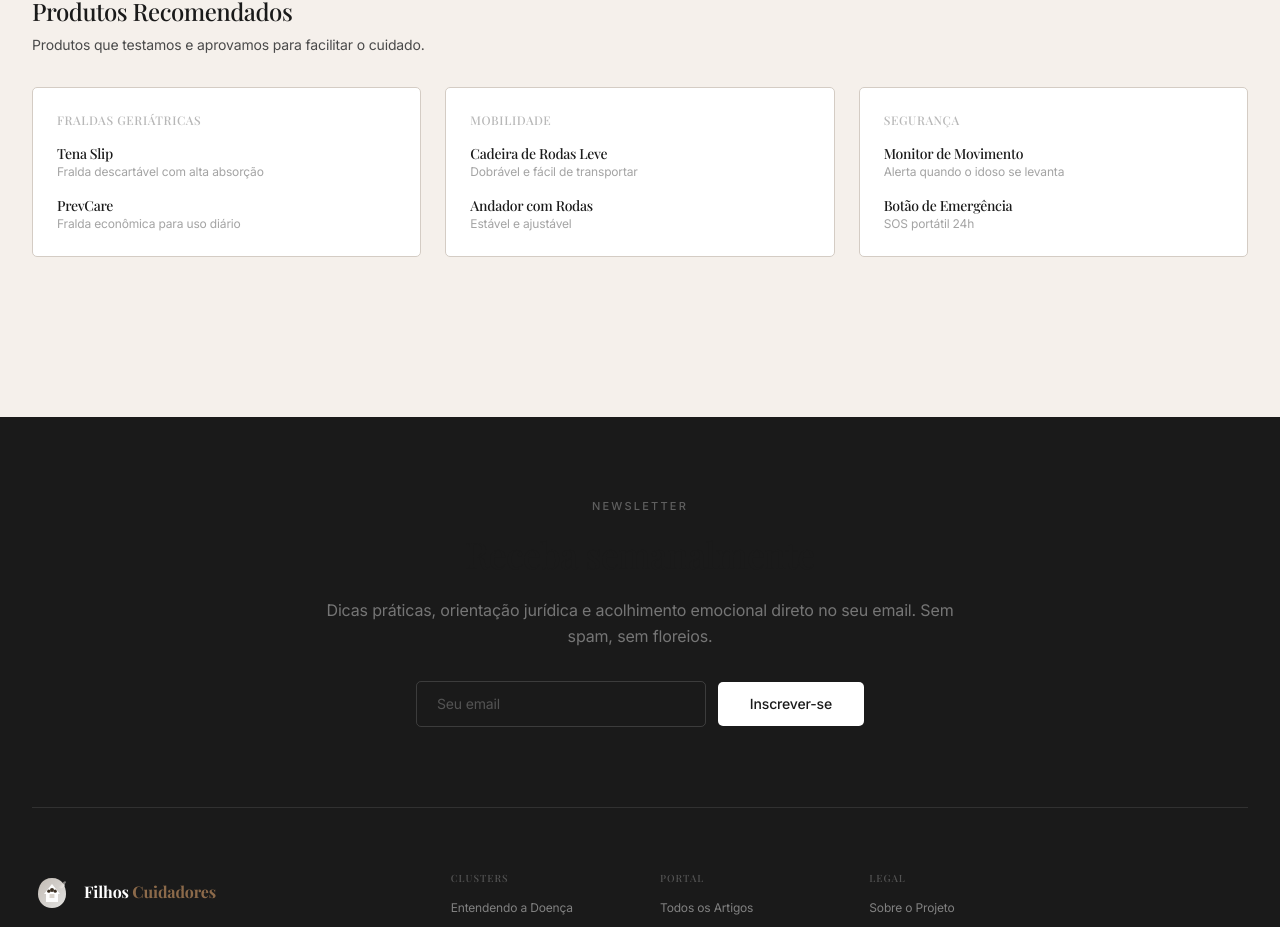
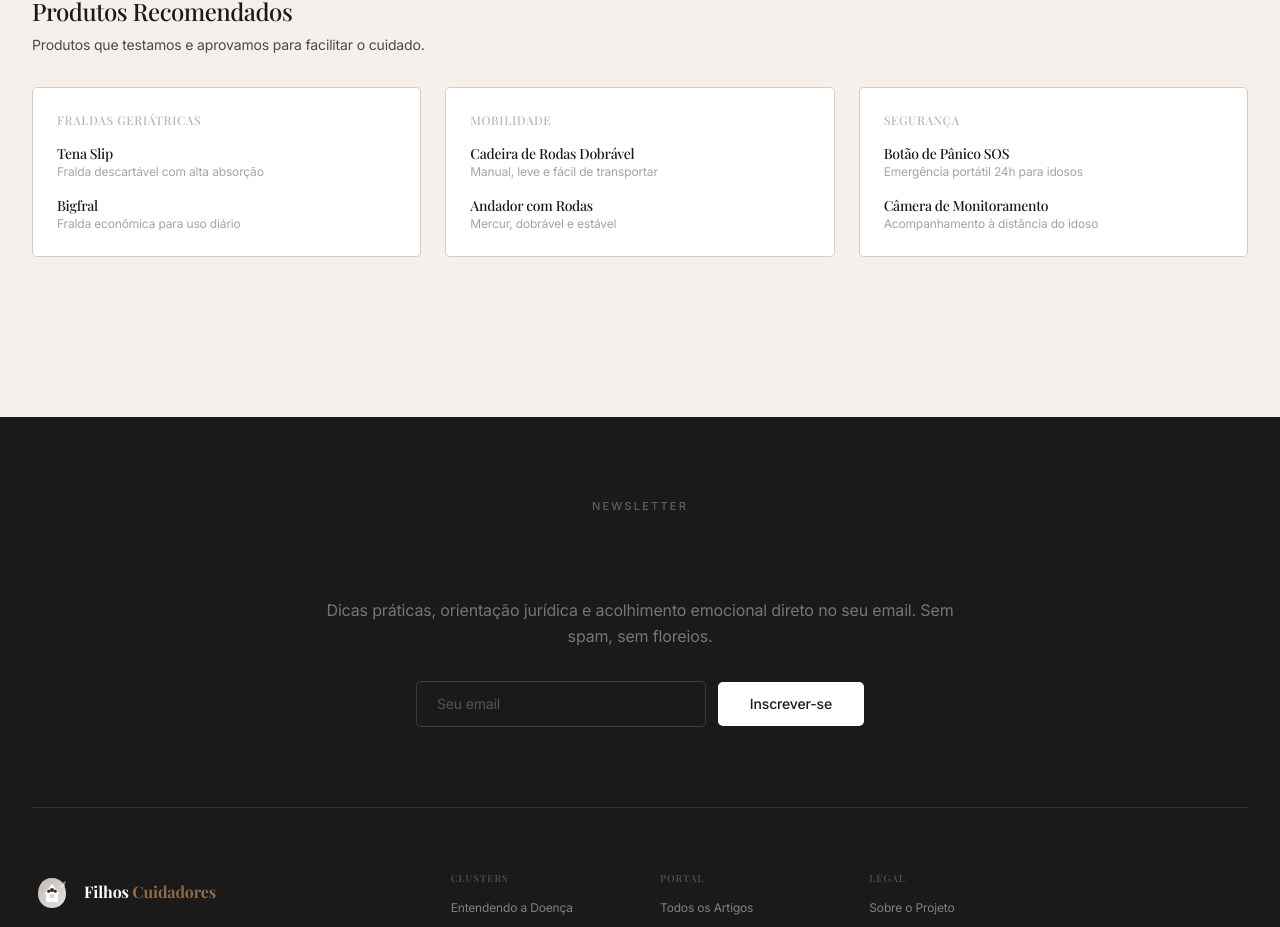
Before and after one commit to FranciscoDGA/filhocuidador, a Next.js app: page /produtos in a window 1280 px wide. Shown: the part 1813-2740 px from the top of the page. Built offline with nearby package versions, Linux system fonts and the light colour scheme; no server answers.

Commit message:
feat: add Mercado Livre affiliate links to /produtos

```diff
--- a/app/produtos/page.tsx
+++ b/app/produtos/page.tsx
@@ -60,22 +60,22 @@ const affiliates = [
   {
     category: "Fraldas Geriátricas",
     items: [
-      { name: "Tena Slip", description: "Fralda descartável com alta absorção", link: "#" },
-      { name: "PrevCare", description: "Fralda econômica para uso diário", link: "#" },
+      { name: "Tena Slip", description: "Fralda descartável com alta absorção", link: "https://meli.la/2rBa7S5" },
+      { name: "Bigfral", description: "Fralda econômica para uso diário", link: "https://meli.la/1rfC7h6" },
     ],
   },
   {
     category: "Mobilidade",
     items: [
-      { name: "Cadeira de Rodas Leve", description: "Dobrável e fácil de transportar", link: "#" },
-      { name: "Andador com Rodas", description: "Estável e ajustável", link: "#" },
+      { name: "Cadeira de Rodas Dobrável", description: "Manual, leve e fácil de transportar", link: "https://meli.la/2CXpzqG" },
+      { name: "Andador com Rodas", description: "Mercur, dobrável e estável", link: "https://meli.la/2HpLJTt" },
     ],
   },
   {
     category: "Segurança",
     items: [
-      { name: "Monitor de Movimento", description: "Alerta quando o idoso se levanta", link: "#" },
-      { name: "Botão de Emergência", description: "SOS portátil 24h", link: "#" },
+      { name: "Botão de Pânico SOS", description: "Emergência portátil 24h para idosos", link: "https://meli.la/2TwQhQq" },
+      { name: "Câmera de Monitoramento", description: "Acompanhamento à distância do idoso", link: "https://meli.la/1JJ7fTo" },
     ],
   },
 ];
```
